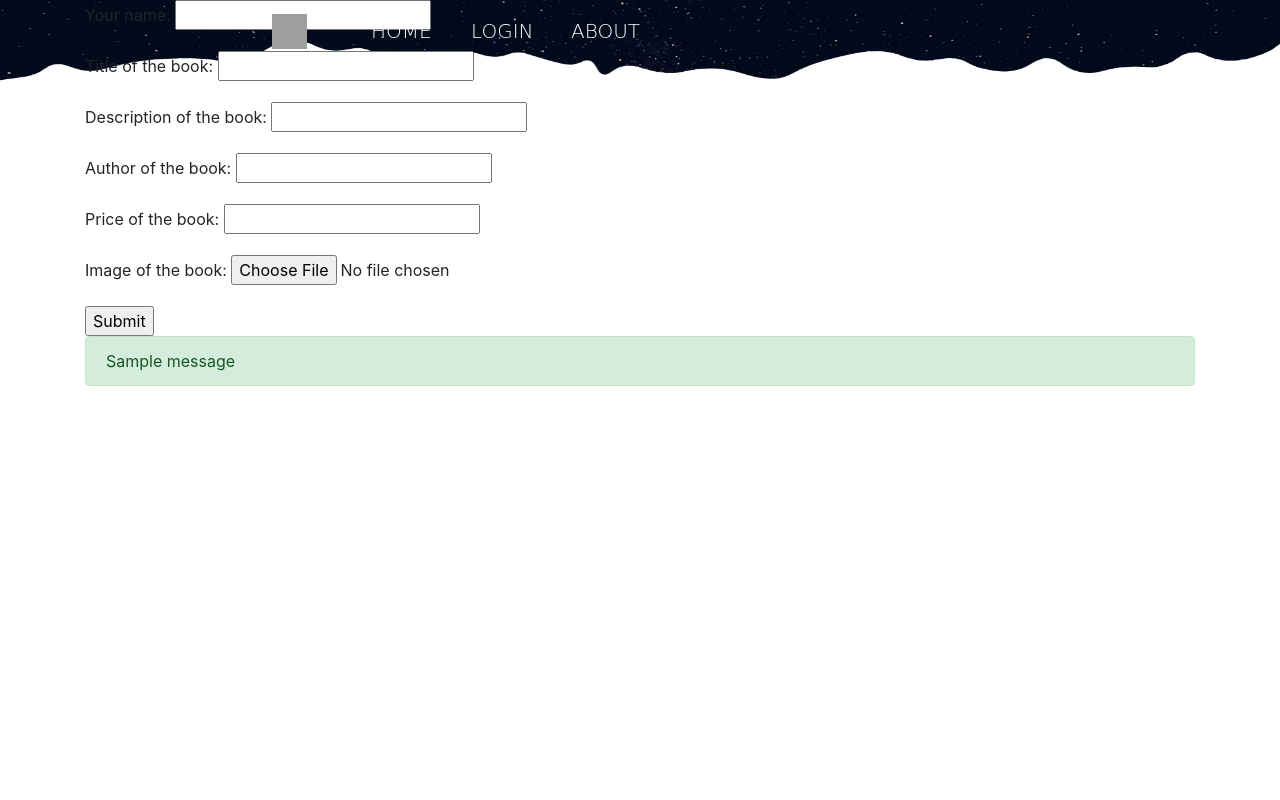
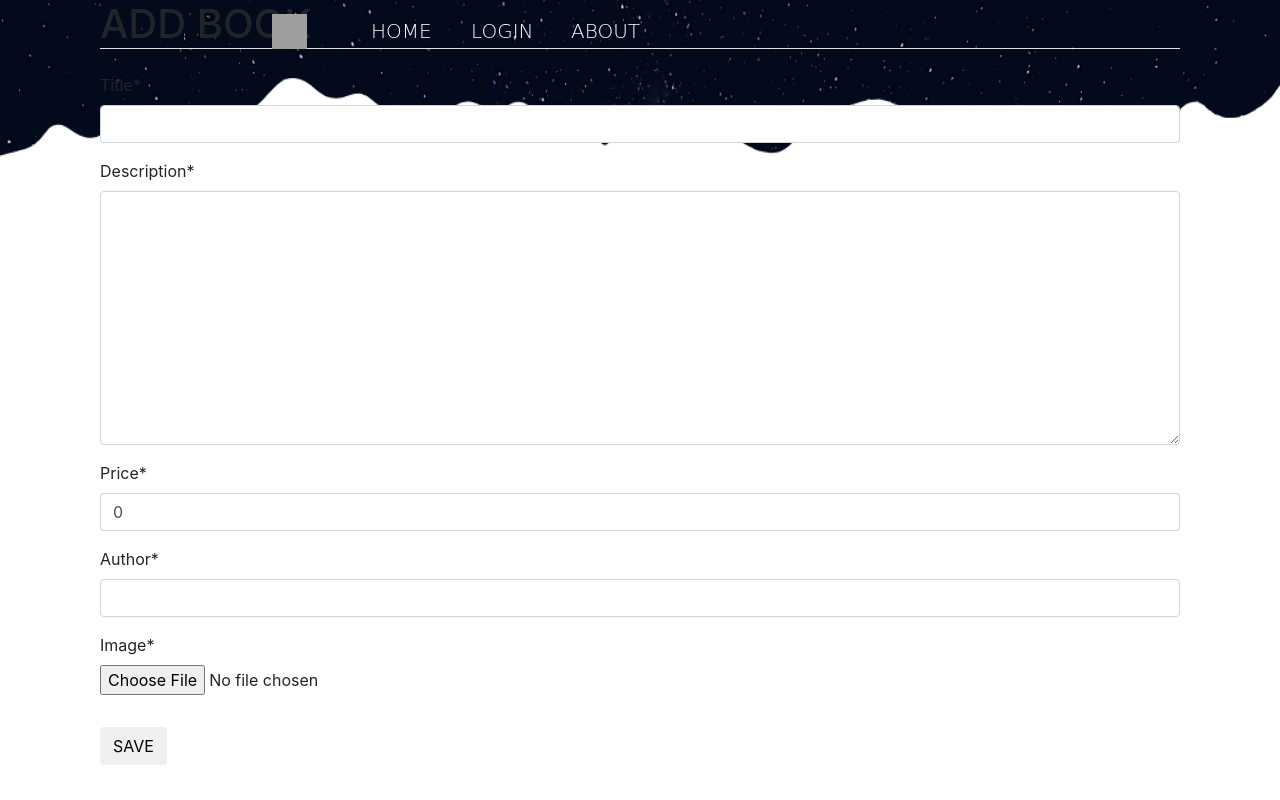
Before and after one commit to tanvee09/Usibuy, a Django app: page /sell/ in a window 1280 px wide. Run offline with Django 3.2, Linux system fonts and the light colour scheme; tables that the repository leaves empty hold one stand-in row (values such as "Sample post"); one stand-in notice (Sample message) is shown; some libraries are stand-ins or nearby versions; grey boxes are pictures that could not be loaded.

Commit message:
Added form for the sell page

```diff
--- a/usedbooks/bookstore/forms.py
+++ b/usedbooks/bookstore/forms.py
@@ -1,10 +1,8 @@
 from django import forms
+from .models import *
 
 
-class SellForm(forms.Form):
-    name = forms.CharField(label='Your name', max_length=100)
-    title = forms.CharField(label='Title of the book', max_length=100)
-    description = forms.CharField(label='Description of the book', max_length=400)
-    author = forms.CharField(label='Author of the book', max_length=100)
-    price = forms.IntegerField(label="Price of the book")
-    image = forms.ImageField(label="Image of the book")
+class SellForm(forms.ModelForm):
+    class Meta:
+        model = Book
+        fields = ['title' , 'description', 'price', 'author', 'image']
--- a/usedbooks/bookstore/models.py
+++ b/usedbooks/bookstore/models.py
@@ -7,8 +7,9 @@ class Book(models.Model):
     description = models.TextField(default = '')
     price = models.IntegerField(default = 0)
     author = models.CharField(max_length = 200, default = '')
-    author_id = models.ForeignKey(User, on_delete = models.CASCADE,default = '')
-    #author_id = models.ForeignKey(User, on_delete = models.CASCADE, default='')
+    author_id = models.ForeignKey(User, on_delete = models.CASCADE,default=None, null=True, blank=True)
+    image = models.ImageField(default = 'default.jpg', upload_to = "media/profile_pics")
+
 
     def __str__(self) :
         return self.title
--- a/usedbooks/bookstore/templates/bookstore/base.html
+++ b/usedbooks/bookstore/templates/bookstore/base.html
@@ -1,4 +1,6 @@
+
 {% load static %}
+
 
 <!DOCTYPE html>
 <html>
@@ -8,9 +10,10 @@
     <meta name="viewport" content="width=device-width, initial-scale=1, shrink-to-fit=no">
 
     <!-- Bootstrap CSS -->
-    <link rel="stylesheet" href="https://maxcdn.bootstrapcdn.com/bootstrap/4.0.0/css/bootstrap.min.css" integrity="sha384-Gn5384xqQ1aoWXA+058RXPxPg6fy4IWvTNh0E263XmFcJlSAwiGgFAW/dAiS6JXm" crossorigin="anonymous">
+    <link rel="stylesheet" href="https://maxcdn.bootstrapcdn.com/bootstrap/4.0.0/css/bootstrap.min.css"
+          integrity="sha384-Gn5384xqQ1aoWXA+058RXPxPg6fy4IWvTNh0E263XmFcJlSAwiGgFAW/dAiS6JXm" crossorigin="anonymous">
 
-    <link rel = "stylesheet" type = "text/css" href = "{% static 'bookstore/main.css' %}">
+    <link rel="stylesheet" type="text/css" href="{% static 'bookstore/main.css' %}">
 
     {% if title %}
     <title>{{ title }}</title>
@@ -20,6 +23,7 @@
 </head>
 
 <body>
+<div class="container">
     <div class="container">
         <nav class="navbar navbar-expand-md  fixed-top">
             <a href="#" class="navbar-brand"
@@ -46,28 +50,18 @@
                 </div>
             </div>
         </nav>
+    </div>
 
+    <div class="container">
         {% block content %}{% endblock %}
+    </div>
 
 </div>
-
-    <div class = "container">
-	    {% if messages %}
-	    {% for message in messages %}
-	    <div class="alert alert-{{ message.tags }}">
-		    {{ message }}
-	    </div>
-	    {% endfor%}
-	    {% endif %}
 
 
 </div>
 
-    <!-- Optional JavaScript -->
-    <!-- jQuery first, then Popper.js, then Bootstrap JS -->
-    <script src="https://code.jquery.com/jquery-3.2.1.slim.min.js" integrity="sha384-KJ3o2DKtIkvYIK3UENzmM7KCkRr/rE9/Qpg6aAZGJwFDMVNA/GpGFF93hXpG5KkN" crossorigin="anonymous"></script>
-    <script src="https://cdnjs.cloudflare.com/ajax/libs/popper.js/1.12.9/umd/popper.min.js" integrity="sha384-ApNbgh9B+Y1QKtv3Rn7W3mgPxhU9K/ScQsAP7hUibX39j7fakFPskvXusvfa0b4Q" crossorigin="anonymous"></script>
-    <script src="https://maxcdn.bootstrapcdn.com/bootstrap/4.0.0/js/bootstrap.min.js" integrity="sha384-JZR6Spejh4U02d8jOt6vLEHfe/JQGiRRSQQxSfFWpi1MquVdAyjUar5+76PVCmYl" crossorigin="anonymous"></script>
+
 </body>
 
 </html>
--- a/usedbooks/bookstore/templates/bookstore/buy.html
+++ b/usedbooks/bookstore/templates/bookstore/buy.html
@@ -1,4 +1,4 @@
-{% extends "./base.html" %}
+{% extends "bookstore/base.html" %}
 
 {% block content %}
     <h1>Buy Books</h1>
--- a/usedbooks/bookstore/templates/bookstore/sell.html
+++ b/usedbooks/bookstore/templates/bookstore/sell.html
@@ -1,9 +1,15 @@
 {% extends "bookstore/base.html" %}
+{% load crispy_forms_tags %}
+{% block content %}
+<form method="POST" enctype="multipart/form-data">
+    {% csrf_token %}
+    <fieldset class="form-group">
+        <h1 class="border-bottom mb-4">ADD BOOK</h1>
+        {{ form|crispy }}
+    </fieldset>
+    <div class="form-group ">
+        <button id="signin" class="btn " type="submit">SAVE</button>
+    </div>
+</form>
 
-{% block content %}
-   <form action="SELL" method="post">
-    {% csrf_token %}
-    {{ form.as_p }}
-    <input type="submit" value="Submit">
-</form>
 {% endblock content %}
--- a/usedbooks/bookstore/views.py
+++ b/usedbooks/bookstore/views.py
@@ -1,30 +1,32 @@
-from django.shortcuts import render
+from django.shortcuts import render, redirect
 from .models import Book
 from django.http import HttpResponseRedirect
 from .forms import SellForm
+
 
 def home(request):
     return render(request, 'bookstore/landingpage.html', {'title': 'HOME'})
 
 
 def buy(request):
-    return render(request, 'bookstore/buy.html', { 'books': Book.objects.all() })
+    return render(request, 'bookstore/buy.html', {'books': Book.objects.all()})
+
 
 def detail(request, question_id):
-    return render(request, 'bookstore/detail.html', { 'book' : Book.objects.get(pk = question_id) })
+    return render(request, 'bookstore/detail.html', {'book': Book.objects.get(pk=question_id)})
 
 
 def sell(request):
     if request.method == 'POST':
         form = SellForm(request.POST)
         if form.is_valid():
-            return HttpResponseRedirect('bookstore-home')
+            form.save()
+            return redirect('bookstore-home')
     else:
         form = SellForm()
 
     return render(request, 'bookstore/sell.html', {'form': form})
     # return render(request, 'bookstore/sell.html', {'title': 'SELL BOOKS'})
-
 
 # def Book(request):
 #     if request.method == 'POST':
--- a/usedbooks/usedbooks/settings.py
+++ b/usedbooks/usedbooks/settings.py
@@ -31,7 +31,6 @@ ALLOWED_HOSTS = []
 # Application definition
 
 INSTALLED_APPS = [
-    'crispy_forms',
     'django.contrib.admin',
     'django.contrib.auth',
     'django.contrib.contenttypes',
@@ -40,6 +39,7 @@ INSTALLED_APPS = [
     'django.contrib.staticfiles',
     'bookstore.apps.BookstoreConfig',
     'users.apps.UsersConfig',
+    'crispy_forms',
 ]
 
 MIDDLEWARE = [
```
Lines whose indentation alone changed are shown as unchanged.
